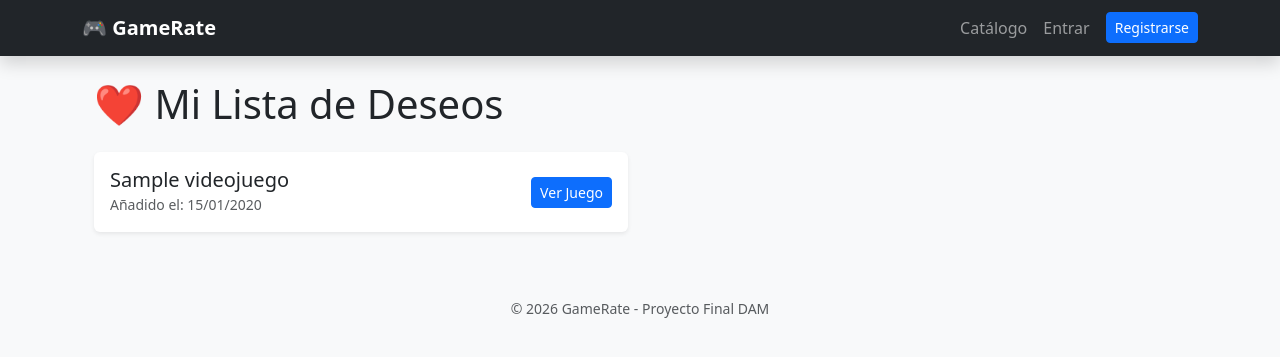
After one commit to DavidAceevedo/ProyectoFinal-GameRate-dam, a Symfony app: template templates/videojuego/wishlist.html.twig in a window 1280 px wide. The commit adds this page. Shown: the top 357 px of the page. Run offline with Twig, Linux system fonts and the light colour scheme; the template is opened without the code that fills it: most values are stand-ins (such as "Sample title", 1, 10 or a date in 2020); some libraries are stand-ins or nearby versions.

Commit message:
php proyecto acadabado

```diff
--- a/templates/base.html.twig
+++ b/templates/base.html.twig
@@ -7,25 +7,42 @@
     {% block stylesheets %}{% endblock %}
 </head>
 <body class="bg-light">
-<nav class="navbar navbar-expand-lg navbar-dark bg-dark mb-4">
+<nav class="navbar navbar-expand-lg navbar-dark bg-dark mb-4 shadow">
     <div class="container">
-        <a class="navbar-brand" href="{{ path('videojuego_index') }}">🎮 GameRate</a>
+        <a class="navbar-brand fw-bold" href="{{ path('videojuego_index') }}">🎮 GameRate</a>
         <button class="navbar-toggler" type="button" data-bs-toggle="collapse" data-bs-target="#navbarNav">
             <span class="navbar-toggler-icon"></span>
         </button>
 
         <div class="collapse navbar-collapse" id="navbarNav">
             <ul class="navbar-nav ms-auto">
+                <li class="nav-item">
+                    <a class="nav-link" href="{{ path('videojuego_index') }}">Catálogo</a>
+                </li>
+
                 {% if app.user %}
                     {# MENU PARA USUARIOS LOGUEADOS #}
                     <li class="nav-item dropdown">
-                        <a class="nav-link dropdown-toggle text-white" href="#" id="userMenu" role="button" data-bs-toggle="dropdown" aria-expanded="false">
-                            Hola, {{ app.user.userIdentifier }}
+                        <a class="nav-link dropdown-toggle text-white border border-secondary rounded px-3 ms-lg-2" href="#" id="userMenu" role="button" data-bs-toggle="dropdown" aria-expanded="false">
+                            👤 {{ app.user.userIdentifier }}
                         </a>
-                        <ul class="dropdown-menu dropdown-menu-end" aria-labelledby="userMenu">
-                            <li><a class="dropdown-item" href="{{ path('videojuego_new') }}">Añadir Juego</a></li>
+                        <ul class="dropdown-menu dropdown-menu-end shadow" aria-labelledby="userMenu">
+                            <li>
+                                <a class="dropdown-item" href="{{ path('app_wishlist') }}">
+                                    ❤️ Mis Deseos
+                                </a>
+                            </li>
+                            <li>
+                                <a class="dropdown-item" href="{{ path('videojuego_new') }}">
+                                    ➕ Añadir Juego
+                                </a>
+                            </li>
                             <li><hr class="dropdown-divider"></li>
-                            <li><a class="dropdown-item text-danger" href="{{ path('app_logout') }}">Cerrar Sesión</a></li>
+                            <li>
+                                <a class="dropdown-item text-danger" href="{{ path('app_logout') }}">
+                                    Cerrar Sesión
+                                </a>
+                            </li>
                         </ul>
                     </li>
                 {% else %}
@@ -43,11 +60,13 @@
 </nav>
 
 <div class="container">
+    {# Mensajes Flash (Éxito, Error, etc.) #}
     {% for label, messages in app.flashes %}
         {% for message in messages %}
-            <div class="alert alert-{{ label }} alert-dismissible fade show">
+            {# Mapeo de 'success' a 'success' y 'danger' a 'danger' para Bootstrap #}
+            <div class="alert alert-{{ label == 'error' ? 'danger' : label }} alert-dismissible fade show shadow-sm" role="alert">
                 {{ message }}
-                <button type="button" class="btn-close" data-bs-dismiss="alert"></button>
+                <button type="button" class="btn-close" data-bs-dismiss="alert" aria-label="Close"></button>
             </div>
         {% endfor %}
     {% endfor %}
@@ -55,6 +74,10 @@
     {% block body %}{% endblock %}
 </div>
 
+<footer class="text-center text-muted mt-5 mb-4">
+    <small>&copy; {{ "now"|date("Y") }} GameRate - Proyecto Final DAM</small>
+</footer>
+
 <script src="https://cdn.jsdelivr.net/npm/bootstrap@5.3.0/dist/js/bootstrap.bundle.min.js"></script>
 {% block javascripts %}{% endblock %}
 </body>
--- /dev/null
+++ b/templates/videojuego/wishlist.html.twig
@@ -0,0 +1,31 @@
+{% extends 'base.html.twig' %}
+
+{% block title %}Mi Lista de Deseos{% endblock %}
+
+{% block body %}
+    <div class="container mt-4">
+        <h1 class="mb-4">❤️ Mi Lista de Deseos</h1>
+
+        {% if deseos is empty %}
+            <div class="alert alert-info">
+                Aún no tienes juegos en tu lista. ¡Explora el <a href="{{ path('videojuego_index') }}">catálogo</a>!
+            </div>
+        {% else %}
+            <div class="row">
+                {% for deseo in deseos %}
+                    <div class="col-md-6 mb-3">
+                        <div class="card shadow-sm border-0">
+                            <div class="card-body d-flex justify-content-between align-items-center">
+                                <div>
+                                    <h5 class="mb-0">{{ deseo.videojuego.titulo }}</h5>
+                                    <small class="text-muted">Añadido el: {{ deseo.fechaAgregado|date('d/m/Y') }}</small>
+                                </div>
+                                <a href="{{ path('videojuego_show', {'id': deseo.videojuego.id}) }}" class="btn btn-sm btn-primary">Ver Juego</a>
+                            </div>
+                        </div>
+                    </div>
+                {% endfor %}
+            </div>
+        {% endif %}
+    </div>
+{% endblock %}
```
Also changed, not shown: src/Controller/VideojuegoController.php (+30 -2 lines), templates/videojuego/edit.html.twig (+13 -3 lines), templates/videojuego/index.html.twig (+14 -1 lines), templates/videojuego/new.html.twig (+14 -2 lines).
